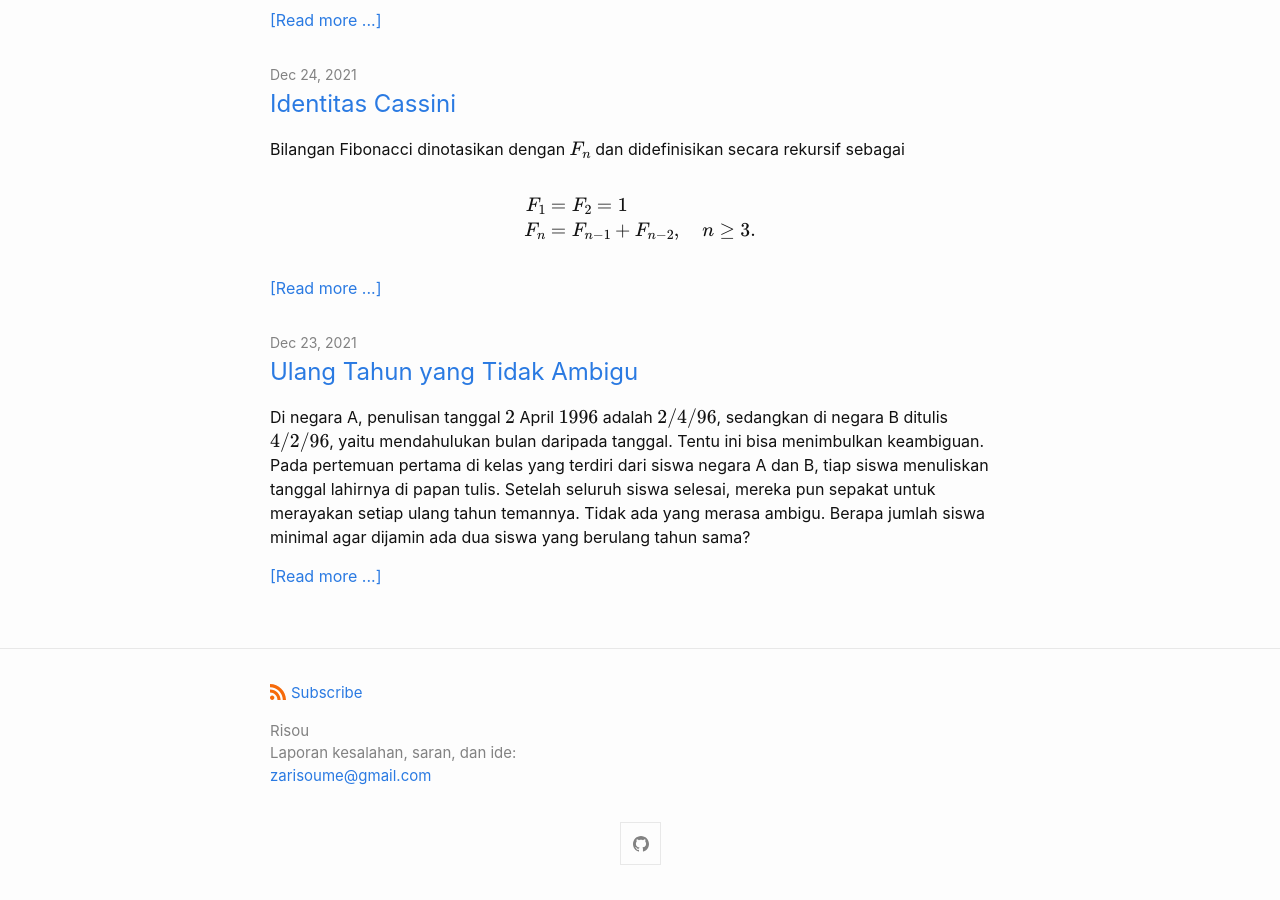
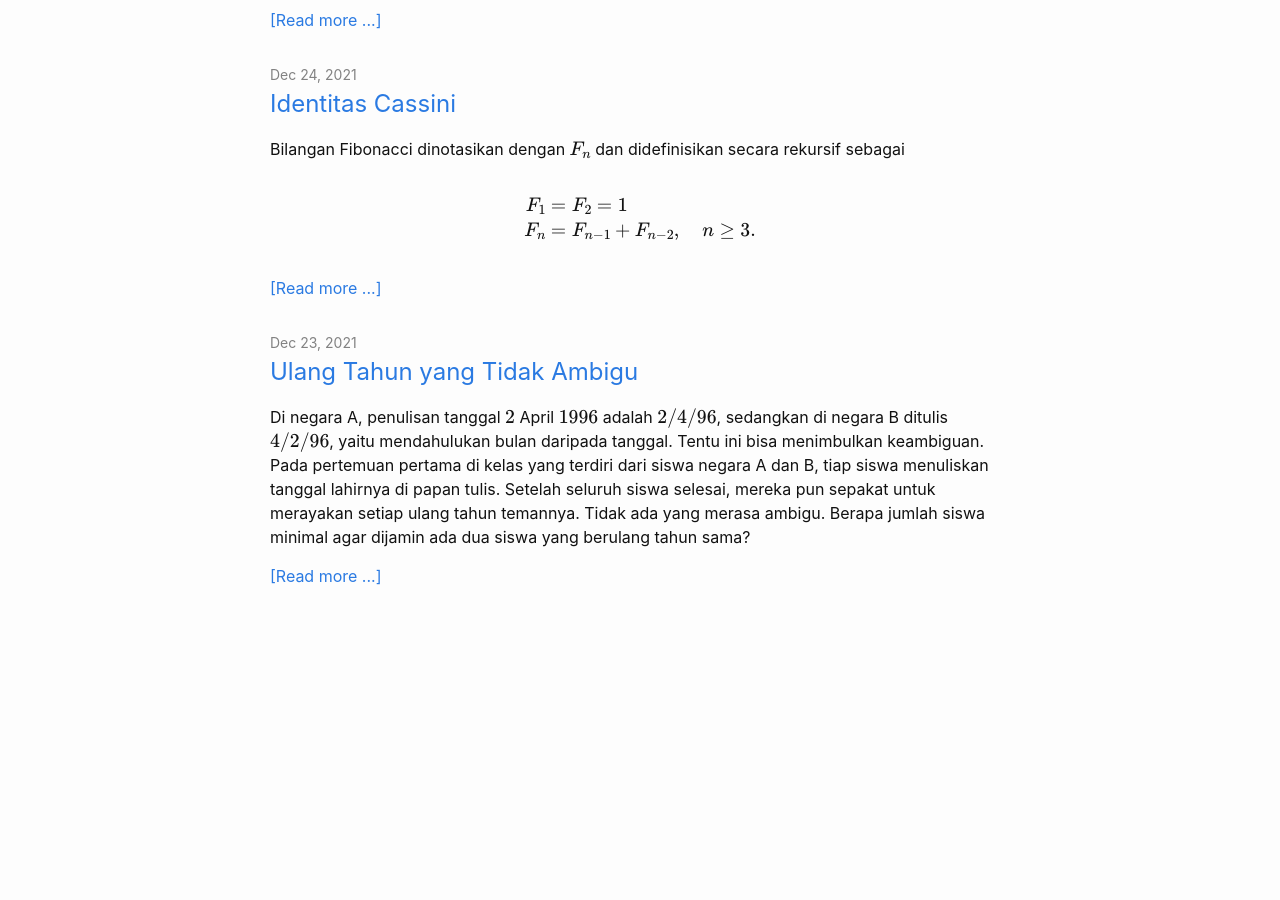
Before and after one commit to risoume/blog, a Jekyll site: the page built from index.md, in a window 1280 px wide and 900 px high, scrolled down 4159 px. Built offline with Jekyll 4.4.1, drawn with Linux system fonts in a browser that asks for light colours; after the commit the page ends 4807 px from its top, so only the background shows below that; some of the changed text lies outside the part shown.

Commit message:
delete footer

```diff
--- a/_includes/footer.html
+++ b/_includes/footer.html
@@ -1,4 +1,4 @@
-<footer class="site-footer h-card">
+<!-- <footer class="site-footer h-card">
   <data class="u-url" href="{{ "/" | relative_url }}"></data>
 
   <div class="wrapper">
@@ -36,3 +36,4 @@
   </div>
 
 </footer>
+ -->
--- a/_includes/header.html
+++ b/_includes/header.html
@@ -18,7 +18,9 @@
         </label>
 
         <div class="trigger">
-          <a class="page-link" href="https://risoume.github.io">Risou math</a>
+          {% if page.layout == "home" %}
+          <a class="page-link" href="https://risoume.github.io">Landing Page</a>
+          {%- endif -%}
 
           {%- for path in page_paths -%}
             {%- assign my_page = site.pages | where: "path", path | first -%}
```
